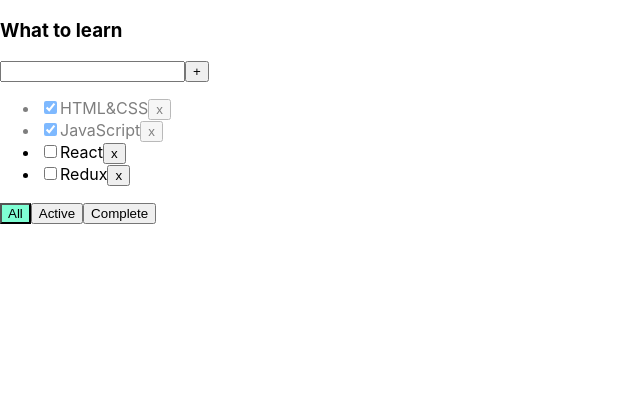
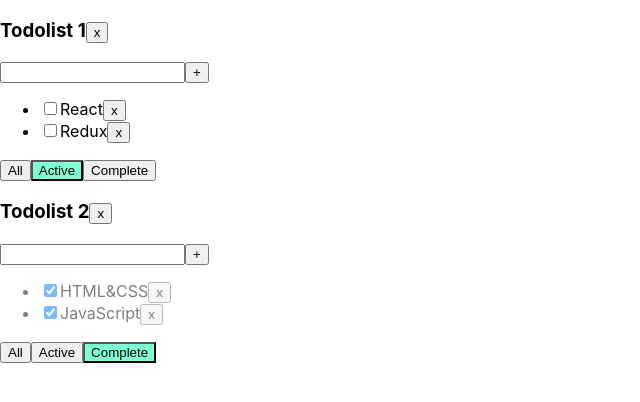
Before and after one commit to dkirvalidze/Todolist, a React (Create React App) app: page / in a window 1280 px wide. Shown: the top 402 px of the page, without its empty margins (0-640 px from the left). Built offline with nearby package versions, Linux system fonts and the light colour scheme.

Commit message:
Todolist 5

```diff
--- a/src/App.tsx
+++ b/src/App.tsx
@@ -1,62 +1,110 @@
-import React, {useState} from 'react';
-import {v1} from 'uuid';
+import React, { useState } from 'react';
+import { v1 } from 'uuid';
 import './App.css';
-import {TaskType, Todolist} from './Todolist';
+import { TaskType, Todolist } from './Todolist';
 
 export type FilterType = "all" | "active" | "complete"
+type TodolistType = {
+    id: string
+    title: string
+    filter: FilterType
+}
 
 function App() {
-    let [tasks, setTasks] = useState<Array<TaskType>>([
-        {id: v1(), title: "HTML&CSS", isDone: true},
-        {id: v1(), title: "JavaScript", isDone: true},
-        {id: v1(), title: "React", isDone: false},
-        {id: v1(), title: "Redux", isDone: false}
-    ])
-    let [filter, setFilter] = useState<FilterType>("all")
 
-    let tasksForTodolist = tasks
 
-    if (filter === "active") {
-        tasksForTodolist = tasks.filter((t) => !t.isDone)
-    }
-    if (filter === "complete") {
-        tasksForTodolist = tasks.filter((t) => t.isDone)
+    function removeTask(id: string, tlId: string) {
+        // let remainingTasks = tasks.filter((t) => t.id !== id)
+        // setTasks(remainingTasks)
+        let remainingTasks = tasks[tlId].filter((t) => t.id !== id)
+        tasks[tlId] = remainingTasks
+        setTasks({ ...tasks })
+
     }
 
-    function removeTask(id: string) {
-        let remainingTasks = tasks.filter((t) => t.id !== id)
-        setTasks(remainingTasks)
+    function removeTodolist(tlId: string) {
+        let remainingTodolists = todolists.filter((t) => t.id !== tlId)
+        setTodolists(remainingTodolists)
+        delete tasks[tlId]
+        setTasks({ ...tasks })
     }
 
-    function filterTasks(value: FilterType) {
-        setFilter(value)
+    function filterTasks(value: FilterType, tlId: string) {
+        let todolist = todolists.find((tl) => tl.id === tlId)
+        if (todolist) {
+            todolist.filter = value
+            setTodolists([...todolists])
+        }
     }
 
-    function addTask(title: string) {
-        let newTask = {id: v1(), title: title, isDone: false}
-        let newTasks = [newTask, ...tasks]
-        setTasks(newTasks)
+    function addTask(title: string, tlId: string) {
+        // let newTask = { id: v1(), title: title, isDone: false }
+        // let newTasks = [newTask, ...tasks]
+        // setTasks(newTasks)
+        let newTask = { id: v1(), title: title, isDone: false }
+        tasks[tlId] = [newTask, ...tasks[tlId]]
+        setTasks({ ...tasks })
     }
 
-    function changeTaskStatus(id: string, isDone: boolean) {
-        let task = tasks.find((t) => t.id === id)
+    function changeTaskStatus(id: string, isDone: boolean, tlId: string) {
+        // let task = tasks.find((t) => t.id === id)
+        // if (task) {
+        //     task.isDone = isDone
+        // }
+        // setTasks([...tasks])
+        let task = tasks[tlId].find((t) => t.id === id)
         if (task) {
             task.isDone = isDone
+            setTasks({ ...tasks })
         }
-        setTasks([...tasks])
     }
+
+    let todolistId1 = v1()
+    let todolistId2 = v1()
+    let [todolists, setTodolists] = useState<Array<TodolistType>>([
+        { id: todolistId1, title: "Todolist 1", filter: "active" },
+        { id: todolistId2, title: "Todolist 2", filter: "complete" }
+    ])
+    let [tasks, setTasks] = useState({
+        [todolistId1]: [
+            { id: v1(), title: "HTML&CSS", isDone: true },
+            { id: v1(), title: "JavaScript", isDone: true },
+            { id: v1(), title: "React", isDone: false },
+            { id: v1(), title: "Redux", isDone: false }
+        ],
+        [todolistId2]: [
+            { id: v1(), title: "HTML&CSS", isDone: true },
+            { id: v1(), title: "JavaScript", isDone: true },
+            { id: v1(), title: "React", isDone: false },
+            { id: v1(), title: "Redux", isDone: false }
+        ]
+
+    })
 
     return (
         <div>
-            <Todolist
-                title={"What to learn"}
+            {todolists.map((tl) => {
+                let tasksForTodolist = tasks[tl.id]
+
+                if (tl.filter === "active") {
+                    tasksForTodolist = tasks[tl.id].filter((t) => !t.isDone)
+                }
+                if (tl.filter === "complete") {
+                    tasksForTodolist = tasks[tl.id].filter((t) => t.isDone)
+                }
+                return <Todolist
+                    key={tl.id}
+                    id={tl.id}
+                    title={tl.title}
                     tasks={tasksForTodolist}
                     removeTask={removeTask}
+                    removeTodolist={removeTodolist}
                     filterTasks={filterTasks}
                     addTask={addTask}
-                filter={filter}
+                    filter={tl.filter}
                     changeTaskStatus={changeTaskStatus}
                 />
+            })}
         </div>
     );
 }
--- a/src/Todolist.tsx
+++ b/src/Todolist.tsx
@@ -1,5 +1,5 @@
-import React, {ChangeEvent, KeyboardEvent, useState} from "react";
-import {FilterType} from "./App";
+import React, { ChangeEvent, KeyboardEvent, useState } from "react";
+import { FilterType } from "./App";
 
 export type TaskType = {
     id: string
@@ -7,13 +7,15 @@
     isDone: boolean
 }
 export type PropsType = {
+    id: string
     title: string
     tasks: Array<TaskType>
-    removeTask: (id: string) => void
-    filterTasks: (value: FilterType) => void
-    addTask: (title: string) => void
+    removeTask: (id: string, tlId: string) => void
+    removeTodolist: (tlId: string) => void
+    filterTasks: (value: FilterType, tlId: string) => void
+    addTask: (title: string, tlId: string) => void
     filter: FilterType
-    changeTaskStatus: (id: string, isDone: boolean) => void
+    changeTaskStatus: (id: string, isDone: boolean, tlId: string) => void
 }
 
 export function Todolist(props: PropsType) {
@@ -25,7 +27,7 @@
     }
     const onCLickHandler = () => {
         if (taskTitle !== "") {
-            props.addTask(taskTitle)
+            props.addTask(taskTitle, props.id)
             setTaskTitle("")
         } else {
             setError("Please fill out the form")
@@ -34,7 +36,7 @@
     const onKeyPressHandler = (e: KeyboardEvent<HTMLInputElement>) => {
         if (taskTitle !== "") {
             if (e.key === "Enter") {
-                props.addTask(taskTitle)
+                props.addTask(taskTitle, props.id)
                 setTaskTitle("")
             } else {
                 setError("Please fill out the form")
@@ -42,12 +44,13 @@
         }
     }
 
-    const onAllClickHandler = () => props.filterTasks("all")
-    const onActiveClickHandler = () => props.filterTasks("active")
-    const onCompleteClickHandler = () => props.filterTasks("complete")
+    const onAllClickHandler = () => props.filterTasks("all", props.id)
+    const onActiveClickHandler = () => props.filterTasks("active", props.id)
+    const onCompleteClickHandler = () => props.filterTasks("complete", props.id)
+    const onClickRemoveTodolist = () => props.removeTodolist(props.id)
     return (
         <div>
-            <h3>{props.title}</h3>
+            <h3>{props.title}<button onClick={onClickRemoveTodolist}>x</button></h3>
             <div>
                 <input value={taskTitle}
                     onChange={onChangeHandler}
@@ -60,10 +63,10 @@
             </div>
             <ul>
                 {props.tasks.map((t) => {
-                    const onClickRemoveTask = () => props.removeTask(t.id)
-                    const onChangeHandler = (e: ChangeEvent<HTMLInputElement>) => props.changeTaskStatus(t.id, e.currentTarget.checked)
+                    const onClickRemoveTask = () => props.removeTask(t.id, props.id)
+                    const onChangeHandler = (e: ChangeEvent<HTMLInputElement>) => props.changeTaskStatus(t.id, e.currentTarget.checked, props.id)
                     return <li key={t.id} className={t.isDone ? "is-done" : ""}>
-                        <input type={"checkbox"} checked={t.isDone} onChange={onChangeHandler}/>
+                        <input type={"checkbox"} checked={t.isDone} onChange={onChangeHandler} />
                         <span>{t.title}</span>
                         <button onClick={onClickRemoveTask}>x</button>
                     </li>
```
Lines whose indentation alone changed are shown as unchanged.
